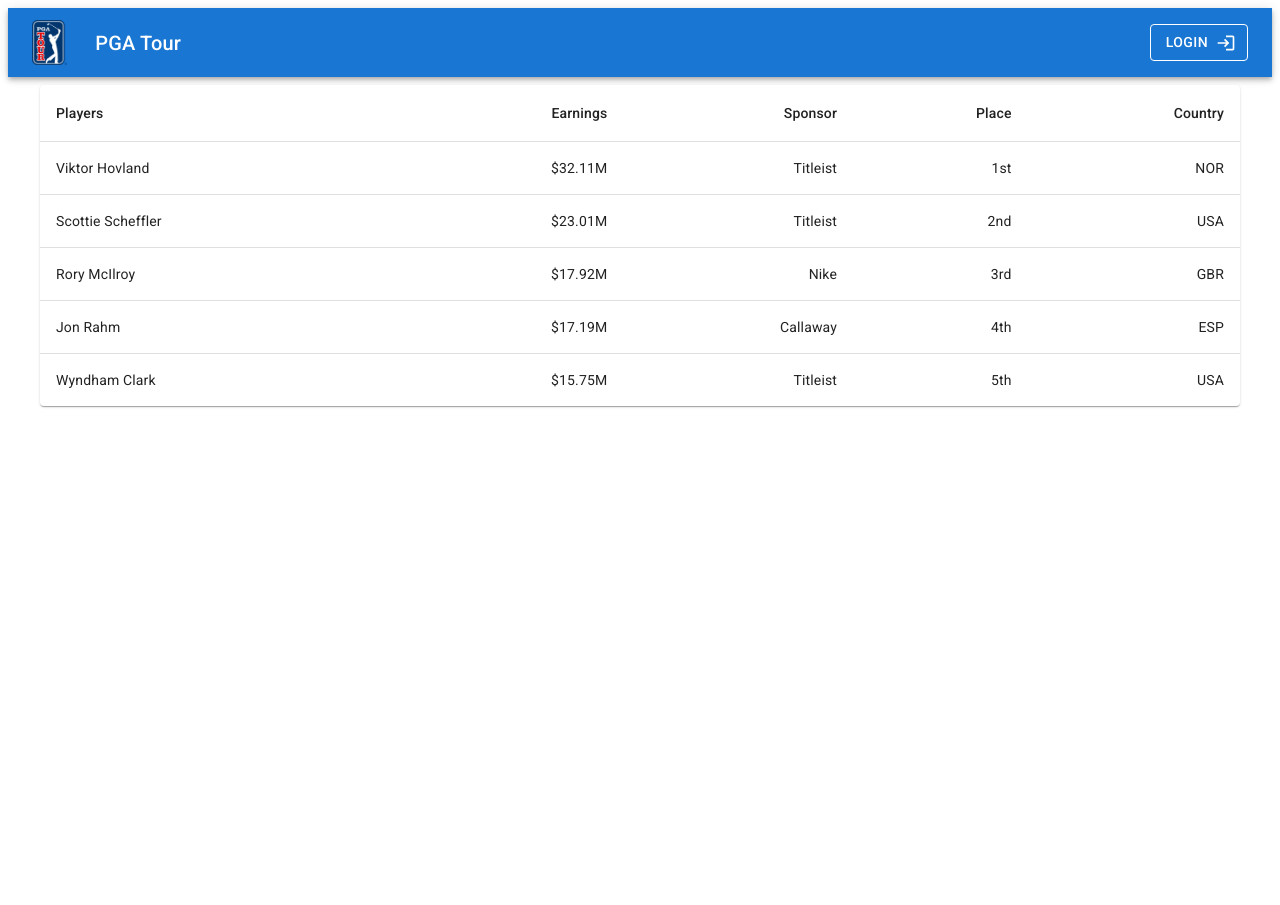
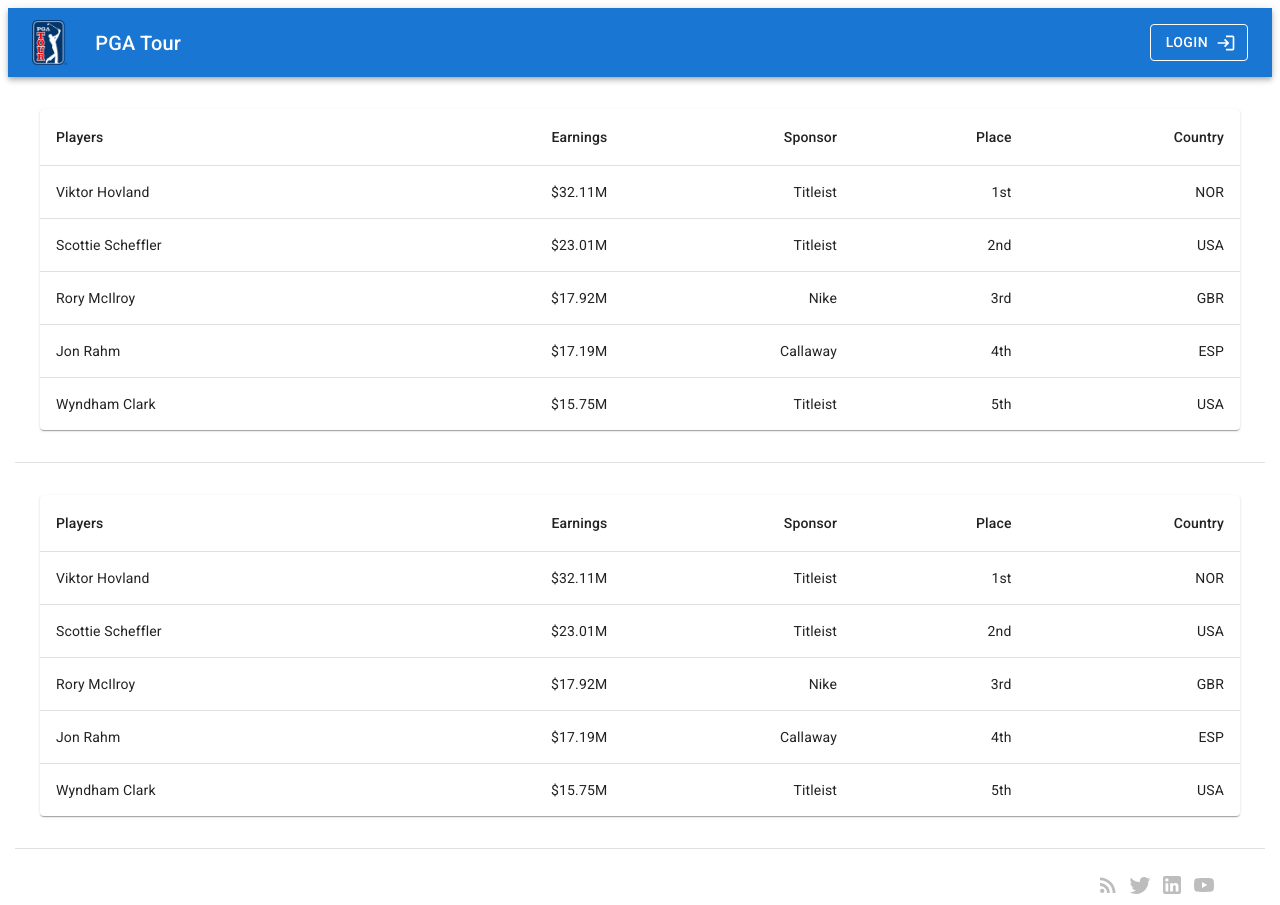
Before and after one commit to palmerelias/materialUI-practice, a React (Vite) app: page / in a window 1280 px wide. Before the commit the page ends 800 px from the top, so only its background shows below. Built offline with nearby package versions, Linux system fonts and the light colour scheme.

Commit message:
social icons added

```diff
--- a/src/App.jsx
+++ b/src/App.jsx
@@ -1,5 +1,8 @@
 import ResponsiveAppBar from './NavBar';
 import LeaderBoard from './LeaderBoard'
+import Socials from './Socials'
+import DividerLine from './DividerLine';
+
 
 function App() {
 
@@ -7,6 +10,10 @@
     <div>
       <ResponsiveAppBar/>
       <LeaderBoard />
+      <DividerLine />
+      <LeaderBoard />
+      <DividerLine />
+      <Socials />
     </div>
   )
 }
--- /dev/null
+++ b/src/DividerLine.jsx
@@ -0,0 +1,17 @@
+
+import React from 'react';
+import { Divider } from '@mui/material';
+
+export default function DividerLine() {
+    return (
+        <>
+            <Divider sx={{
+            ml: 'auto',
+            mr: 'auto',
+            maxWidth: 1250,
+          }}
+            variant='inset'
+          />
+        </>
+    )
+}
--- a/src/LeaderBoard.jsx
+++ b/src/LeaderBoard.jsx
@@ -6,6 +6,9 @@
 import TableHead from '@mui/material/TableHead';
 import TableRow from '@mui/material/TableRow';
 import Paper from '@mui/material/Paper';
+import Titleist from './IMG/Titleist.jpg'
+
+
 
 function createData(name, calories, fat, carbs, protein) {
   return { name, calories, fat, carbs, protein };
@@ -21,7 +24,7 @@
 
 export default function BasicTable() {
   return (
-    <TableContainer component={Paper} sx={{ mt: 1, ml: 'auto', mr: 'auto', maxWidth: 1200}}>
+    <TableContainer component={Paper} sx={{ mt: 4, mb: 4, ml: 'auto', mr: 'auto', maxWidth: 1200}}>
       <Table sx={{ minWidth: 650}} aria-label="simple table">
         <TableHead>
           <TableRow >
@@ -49,6 +52,7 @@
           ))}
         </TableBody>
       </Table>
+      <image width="40px" src={Titleist} />
     </TableContainer>
   );
 }
--- a/src/NavBar.jsx
+++ b/src/NavBar.jsx
@@ -7,7 +7,7 @@
 import IconButton from '@mui/material/IconButton';
 import GolfCourseIcon from '@mui/icons-material/GolfCourse';
 import LoginIcon from '@mui/icons-material/Login';
-import PGAimg from './PGA.png'
+import PGAimg from './IMG/PGA.png'
 
 export default function ButtonAppBar() {
   return (
@@ -26,7 +26,6 @@
           <Typography variant="h6" component="div" sx={{ flexGrow: 1 }}>
             PGA Tour
           </Typography>
-
           <Button variant='outlined' color="inherit" endIcon={<LoginIcon />}>Login</Button>
         </Toolbar>
       </AppBar>
--- /dev/null
+++ b/src/Socials.jsx
@@ -0,0 +1,21 @@
+import { Container } from "@mui/material";
+import RssFeedIcon from '@mui/icons-material/RssFeed';
+import TwitterIcon from '@mui/icons-material/Twitter';
+import LinkedInIcon from '@mui/icons-material/LinkedIn';
+import YouTubeIcon from '@mui/icons-material/YouTube';
+
+export default function Socials() {
+    return (
+        <Container sx={{
+            display: 'flex',
+            justifyContent: 'flex-end',
+            flexDirection: 'row',
+            mt: 3
+          }} >
+            <RssFeedIcon color="disabled" sx={{ mr: 1}}/>
+            <TwitterIcon color="disabled" sx={{ mr: 1}}/>
+            <LinkedInIcon color="disabled" sx={{ mr: 1}}/>
+            <YouTubeIcon color="disabled" sx={{ mr: 0}}/>
+        </Container>
+    )
+}
```
Also changed, not shown: src/250pxProfile.jpg (deleted), src/IMG/PGA.png (renamed from src/PGA.png).
